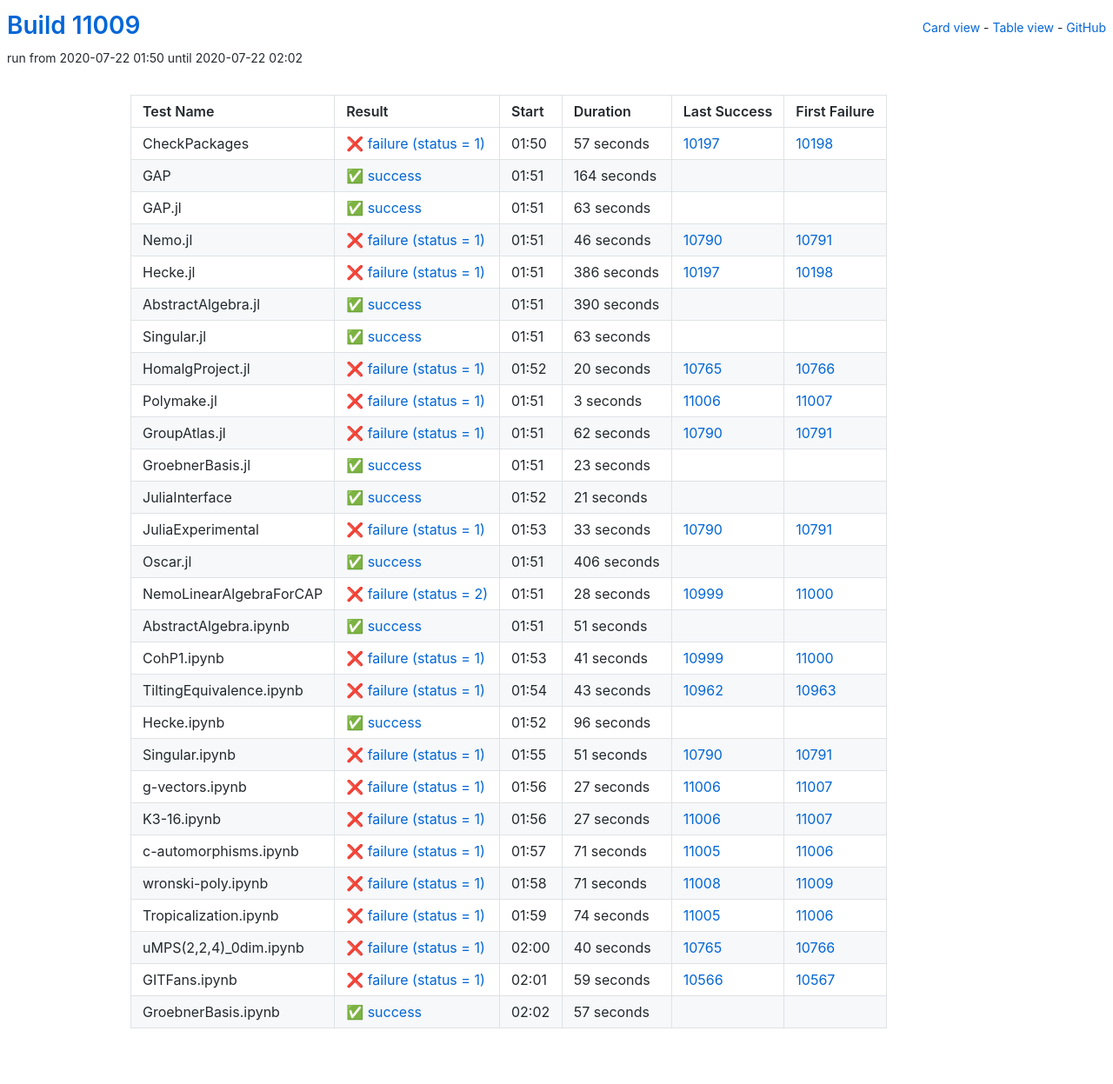
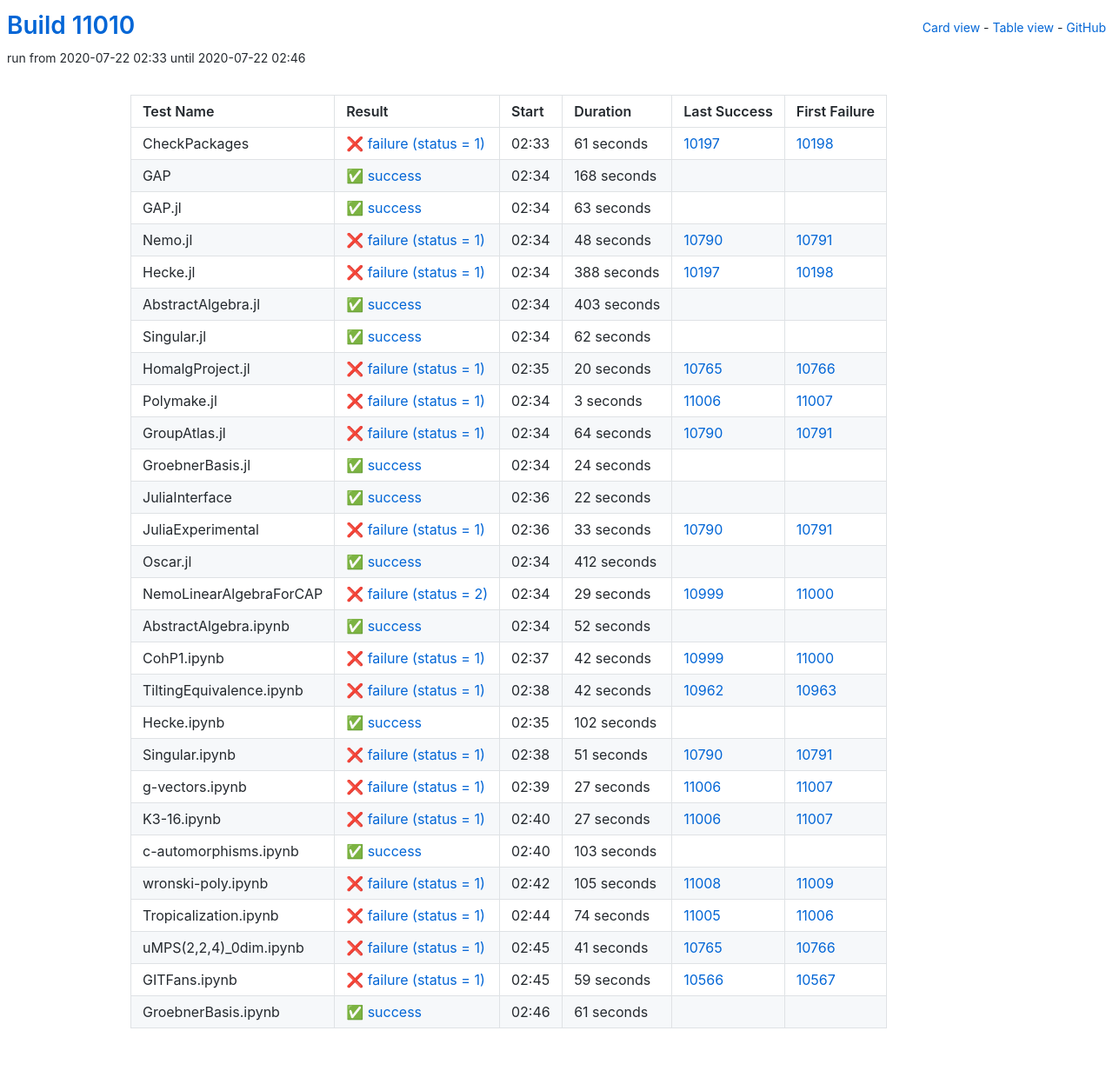
Before and after one commit to oscar-system/oscar-ci-status, a Jekyll site: the page built from table.html, in a window 1280 px wide. Shown: the whole page at 87% size. Built offline with Jekyll 4.4.1, drawn with Linux system fonts in a browser that asks for light colours.

Commit message:
Build #11010

```diff
--- a/_data/ci.yml
+++ b/_data/ci.yml
@@ -1,6 +1,6 @@
 ---
-build: 11009
-build_url: https://oscarci.mathematik.uni-kl.de/job/oscar/11009/
+build: 11010
+build_url: https://oscarci.mathematik.uni-kl.de/job/oscar/11010/
 job: oscar
 organization: oscar-system
 repo: oscar-ci-status
@@ -8,32 +8,32 @@
 tests:
 - name: CheckPackages
   id: checkpackages
-  log: https://oscarci.mathematik.uni-kl.de/job/oscar/11009/artifact/logs/build-11009/CheckPackages.log
-  start: 2020-07-22 01:50
+  log: https://oscarci.mathematik.uni-kl.de/job/oscar/11010/artifact/logs/build-11010/CheckPackages.log
+  start: 2020-07-22 02:33
   success: false
   exitcode: 1
   status: failure
-  duration: 57
+  duration: 61
   last_success: 10197
   last_success_url: https://oscarci.mathematik.uni-kl.de/job/oscar/10197/
   first_failure: 10198
   first_failure_url: https://oscarci.mathematik.uni-kl.de/job/oscar/10198/
 - name: GAP
   id: gap
-  log: https://oscarci.mathematik.uni-kl.de/job/oscar/11009/artifact/logs/build-11009/GAP.log
-  start: 2020-07-22 01:51
+  log: https://oscarci.mathematik.uni-kl.de/job/oscar/11010/artifact/logs/build-11010/GAP.log
+  start: 2020-07-22 02:34
   success: true
   exitcode: 0
   status: success
-  duration: 164
+  duration: 168
   last_success: false
   last_success_url:
   first_failure: false
   first_failure_url:
 - name: GAP.jl
   id: gap-jl
-  log: https://oscarci.mathematik.uni-kl.de/job/oscar/11009/artifact/logs/build-11009/GAP.jl.log
-  start: 2020-07-22 01:51
+  log: https://oscarci.mathematik.uni-kl.de/job/oscar/11010/artifact/logs/build-11010/GAP.jl.log
+  start: 2020-07-22 02:34
   success: true
   exitcode: 0
   status: success
@@ -44,56 +44,56 @@
   first_failure_url:
 - name: Nemo.jl
   id: nemo-jl
-  log: https://oscarci.mathematik.uni-kl.de/job/oscar/11009/artifact/logs/build-11009/Nemo.jl.log
-  start: 2020-07-22 01:51
+  log: https://oscarci.mathematik.uni-kl.de/job/oscar/11010/artifact/logs/build-11010/Nemo.jl.log
+  start: 2020-07-22 02:34
   success: false
   exitcode: 1
   status: failure
-  duration: 46
+  duration: 48
   last_success: 10790
   last_success_url: https://oscarci.mathematik.uni-kl.de/job/oscar/10790/
   first_failure: 10791
   first_failure_url: https://oscarci.mathematik.uni-kl.de/job/oscar/10791/
 - name: Hecke.jl
   id: hecke-jl
-  log: https://oscarci.mathematik.uni-kl.de/job/oscar/11009/artifact/logs/build-11009/Hecke.jl.log
-  start: 2020-07-22 01:51
+  log: https://oscarci.mathematik.uni-kl.de/job/oscar/11010/artifact/logs/build-11010/Hecke.jl.log
+  start: 2020-07-22 02:34
   success: false
   exitcode: 1
   status: failure
-  duration: 386
+  duration: 388
   last_success: 10197
   last_success_url: https://oscarci.mathematik.uni-kl.de/job/oscar/10197/
   first_failure: 10198
   first_failure_url: https://oscarci.mathematik.uni-kl.de/job/oscar/10198/
 - name: AbstractAlgebra.jl
   id: abstractalgebra-jl
-  log: https://oscarci.mathematik.uni-kl.de/job/oscar/11009/artifact/logs/build-11009/AbstractAlgebra.jl.log
-  start: 2020-07-22 01:51
+  log: https://oscarci.mathematik.uni-kl.de/job/oscar/11010/artifact/logs/build-11010/AbstractAlgebra.jl.log
+  start: 2020-07-22 02:34
   success: true
   exitcode: 0
   status: success
-  duration: 390
+  duration: 403
   last_success: false
   last_success_url:
   first_failure: false
   first_failure_url:
 - name: Singular.jl
   id: singular-jl
-  log: https://oscarci.mathematik.uni-kl.de/job/oscar/11009/artifact/logs/build-11009/Singular.jl.log
-  start: 2020-07-22 01:51
+  log: https://oscarci.mathematik.uni-kl.de/job/oscar/11010/artifact/logs/build-11010/Singular.jl.log
+  start: 2020-07-22 02:34
   success: true
   exitcode: 0
   status: success
-  duration: 63
+  duration: 62
   last_success: false
   last_success_url:
   first_failure: false
   first_failure_url:
 - name: HomalgProject.jl
   id: homalgproject-jl
-  log: https://oscarci.mathematik.uni-kl.de/job/oscar/11009/artifact/logs/build-11009/HomalgProject.jl.log
-  start: 2020-07-22 01:52
+  log: https://oscarci.mathematik.uni-kl.de/job/oscar/11010/artifact/logs/build-11010/HomalgProject.jl.log
+  start: 2020-07-22 02:35
   success: false
   exitcode: 1
   status: failure
@@ -104,8 +104,8 @@
   first_failure_url: https://oscarci.mathematik.uni-kl.de/job/oscar/10766/
 - name: Polymake.jl
   id: polymake-jl
-  log: https://oscarci.mathematik.uni-kl.de/job/oscar/11009/artifact/logs/build-11009/Polymake.jl.log
-  start: 2020-07-22 01:51
+  log: https://oscarci.mathematik.uni-kl.de/job/oscar/11010/artifact/logs/build-11010/Polymake.jl.log
+  start: 2020-07-22 02:34
   success: false
   exitcode: 1
   status: failure
@@ -116,44 +116,44 @@
   first_failure_url: https://oscarci.mathematik.uni-kl.de/job/oscar/11007/
 - name: GroupAtlas.jl
   id: groupatlas-jl
-  log: https://oscarci.mathematik.uni-kl.de/job/oscar/11009/artifact/logs/build-11009/GroupAtlas.jl.log
-  start: 2020-07-22 01:51
+  log: https://oscarci.mathematik.uni-kl.de/job/oscar/11010/artifact/logs/build-11010/GroupAtlas.jl.log
+  start: 2020-07-22 02:34
   success: false
   exitcode: 1
   status: failure
-  duration: 62
+  duration: 64
   last_success: 10790
   last_success_url: https://oscarci.mathematik.uni-kl.de/job/oscar/10790/
   first_failure: 10791
   first_failure_url: https://oscarci.mathematik.uni-kl.de/job/oscar/10791/
 - name: GroebnerBasis.jl
   id: groebnerbasis-jl
-  log: https://oscarci.mathematik.uni-kl.de/job/oscar/11009/artifact/logs/build-11009/GroebnerBasis.jl.log
-  start: 2020-07-22 01:51
+  log: https://oscarci.mathematik.uni-kl.de/job/oscar/11010/artifact/logs/build-11010/GroebnerBasis.jl.log
+  start: 2020-07-22 02:34
   success: true
   exitcode: 0
   status: success
-  duration: 23
+  duration: 24
   last_success: false
   last_success_url:
   first_failure: false
   first_failure_url:
 - name: JuliaInterface
   id: juliainterface
-  log: https://oscarci.mathematik.uni-kl.de/job/oscar/11009/artifact/logs/build-11009/JuliaInterface.log
-  start: 2020-07-22 01:52
+  log: https://oscarci.mathematik.uni-kl.de/job/oscar/11010/artifact/logs/build-11010/JuliaInterface.log
+  start: 2020-07-22 02:36
   success: true
   exitcode: 0
   status: success
-  duration: 21
+  duration: 22
   last_success: false
   last_success_url:
   first_failure: false
   first_failure_url:
 - name: JuliaExperimental
   id: juliaexperimental
-  log: https://oscarci.mathematik.uni-kl.de/job/oscar/11009/artifact/logs/build-11009/JuliaExperimental.log
-  start: 2020-07-22 01:53
+  log: https://oscarci.mathematik.uni-kl.de/job/oscar/11010/artifact/logs/build-11010/JuliaExperimental.log
+  start: 2020-07-22 02:36
   success: false
   exitcode: 1
   status: failure
@@ -164,80 +164,80 @@
   first_failure_url: https://oscarci.mathematik.uni-kl.de/job/oscar/10791/
 - name: Oscar.jl
   id: oscar-jl
-  log: https://oscarci.mathematik.uni-kl.de/job/oscar/11009/artifact/logs/build-11009/Oscar.jl.log
-  start: 2020-07-22 01:51
+  log: https://oscarci.mathematik.uni-kl.de/job/oscar/11010/artifact/logs/build-11010/Oscar.jl.log
+  start: 2020-07-22 02:34
   success: true
   exitcode: 0
   status: success
-  duration: 406
+  duration: 412
   last_success: false
   last_success_url:
   first_failure: false
   first_failure_url:
 - name: NemoLinearAlgebraForCAP
   id: nemolinearalgebraforcap
-  log: https://oscarci.mathematik.uni-kl.de/job/oscar/11009/artifact/logs/build-11009/NemoLinearAlgebraForCAP.log
-  start: 2020-07-22 01:51
+  log: https://oscarci.mathematik.uni-kl.de/job/oscar/11010/artifact/logs/build-11010/NemoLinearAlgebraForCAP.log
+  start: 2020-07-22 02:34
   success: false
   exitcode: 2
   status: failure
-  duration: 28
+  duration: 29
   last_success: 10999
   last_success_url: https://oscarci.mathematik.uni-kl.de/job/oscar/10999/
   first_failure: 11000
   first_failure_url: https://oscarci.mathematik.uni-kl.de/job/oscar/11000/
 - name: AbstractAlgebra.ipynb
   id: abstractalgebra-ipynb
-  log: https://oscarci.mathematik.uni-kl.de/job/oscar/11009/artifact/logs/build-11009/AbstractAlgebra.ipynb.log
-  start: 2020-07-22 01:51
+  log: https://oscarci.mathematik.uni-kl.de/job/oscar/11010/artifact/logs/build-11010/AbstractAlgebra.ipynb.log
+  start: 2020-07-22 02:34
   success: true
   exitcode: 0
   status: success
-  duration: 51
+  duration: 52
   last_success: false
   last_success_url:
   first_failure: false
   first_failure_url:
 - name: CohP1.ipynb
   id: cohp1-ipynb
-  log: https://oscarci.mathematik.uni-kl.de/job/oscar/11009/artifact/logs/build-11009/CohP1.ipynb.log
-  start: 2020-07-22 01:53
+  log: https://oscarci.mathematik.uni-kl.de/job/oscar/11010/artifact/logs/build-11010/CohP1.ipynb.log
+  start: 2020-07-22 02:37
   success: false
   exitcode: 1
   status: failure
-  duration: 41
+  duration: 42
   last_success: 10999
   last_success_url: https://oscarci.mathematik.uni-kl.de/job/oscar/10999/
   first_failure: 11000
   first_failure_url: https://oscarci.mathematik.uni-kl.de/job/oscar/11000/
 - name: TiltingEquivalence.ipynb
   id: tiltingequivalence-ipynb
-  log: https://oscarci.mathematik.uni-kl.de/job/oscar/11009/artifact/logs/build-11009/TiltingEquivalence.ipynb.log
-  start: 2020-07-22 01:54
+  log: https://oscarci.mathematik.uni-kl.de/job/oscar/11010/artifact/logs/build-11010/TiltingEquivalence.ipynb.log
+  start: 2020-07-22 02:38
   success: false
   exitcode: 1
   status: failure
-  duration: 43
+  duration: 42
   last_success: 10962
   last_success_url: https://oscarci.mathematik.uni-kl.de/job/oscar/10962/
   first_failure: 10963
   first_failure_url: https://oscarci.mathematik.uni-kl.de/job/oscar/10963/
 - name: Hecke.ipynb
   id: hecke-ipynb
-  log: https://oscarci.mathematik.uni-kl.de/job/oscar/11009/artifact/logs/build-11009/Hecke.ipynb.log
-  start: 2020-07-22 01:52
+  log: https://oscarci.mathematik.uni-kl.de/job/oscar/11010/artifact/logs/build-11010/Hecke.ipynb.log
+  start: 2020-07-22 02:35
   success: true
   exitcode: 0
   status: success
-  duration: 96
+  duration: 102
   last_success: false
   last_success_url:
   first_failure: false
   first_failure_url:
 - name: Singular.ipynb
   id: singular-ipynb
-  log: https://oscarci.mathematik.uni-kl.de/job/oscar/11009/artifact/logs/build-11009/Singular.ipynb.log
-  start: 2020-07-22 01:55
+  log: https://oscarci.mathematik.uni-kl.de/job/oscar/11010/artifact/logs/build-11010/Singular.ipynb.log
+  start: 2020-07-22 02:38
   success: false
   exitcode: 1
   status: failure
@@ -248,8 +248,8 @@
   first_failure_url: https://oscarci.mathematik.uni-kl.de/job/oscar/10791/
 - name: g-vectors.ipynb
   id: g-vectors-ipynb
-  log: https://oscarci.mathematik.uni-kl.de/job/oscar/11009/artifact/logs/build-11009/g-vectors.ipynb.log
-  start: 2020-07-22 01:56
+  log: https://oscarci.mathematik.uni-kl.de/job/oscar/11010/artifact/logs/build-11010/g-vectors.ipynb.log
+  start: 2020-07-22 02:39
   success: false
   exitcode: 1
   status: failure
@@ -260,8 +260,8 @@
   first_failure_url: https://oscarci.mathematik.uni-kl.de/job/oscar/11007/
 - name: K3-16.ipynb
   id: k3-16-ipynb
-  log: https://oscarci.mathematik.uni-kl.de/job/oscar/11009/artifact/logs/build-11009/K3-16.ipynb.log
-  start: 2020-07-22 01:56
+  log: https://oscarci.mathematik.uni-kl.de/job/oscar/11010/artifact/logs/build-11010/K3-16.ipynb.log
+  start: 2020-07-22 02:40
   success: false
   exitcode: 1
   status: failure
@@ -272,32 +272,32 @@
   first_failure_url: https://oscarci.mathematik.uni-kl.de/job/oscar/11007/
 - name: c-automorphisms.ipynb
   id: c-automorphisms-ipynb
-  log: https://oscarci.mathematik.uni-kl.de/job/oscar/11009/artifact/logs/build-11009/c-automorphisms.ipynb.log
-  start: 2020-07-22 01:57
+  log: https://oscarci.mathematik.uni-kl.de/job/oscar/11010/artifact/logs/build-11010/c-automorphisms.ipynb.log
+  start: 2020-07-22 02:40
+  success: true
+  exitcode: 0
+  status: success
+  duration: 103
+  last_success: false
+  last_success_url:
+  first_failure: false
+  first_failure_url:
+- name: wronski-poly.ipynb
+  id: wronski-poly-ipynb
+  log: https://oscarci.mathematik.uni-kl.de/job/oscar/11010/artifact/logs/build-11010/wronski-poly.ipynb.log
+  start: 2020-07-22 02:42
   success: false
   exitcode: 1
   status: failure
-  duration: 71
-  last_success: 11005
-  last_success_url: https://oscarci.mathematik.uni-kl.de/job/oscar/11005/
-  first_failure: 11006
-  first_failure_url: https://oscarci.mathematik.uni-kl.de/job/oscar/11006/
-- name: wronski-poly.ipynb
-  id: wronski-poly-ipynb
-  log: https://oscarci.mathematik.uni-kl.de/job/oscar/11009/artifact/logs/build-11009/wronski-poly.ipynb.log
-  start: 2020-07-22 01:58
-  success: false
-  exitcode: 1
-  status: failure
-  duration: 71
+  duration: 105
   last_success: 11008
   last_success_url: https://oscarci.mathematik.uni-kl.de/job/oscar/11008/
   first_failure: 11009
   first_failure_url: https://oscarci.mathematik.uni-kl.de/job/oscar/11009/
 - name: Tropicalization.ipynb
   id: tropicalization-ipynb
-  log: https://oscarci.mathematik.uni-kl.de/job/oscar/11009/artifact/logs/build-11009/Tropicalization.ipynb.log
-  start: 2020-07-22 01:59
+  log: https://oscarci.mathematik.uni-kl.de/job/oscar/11010/artifact/logs/build-11010/Tropicalization.ipynb.log
+  start: 2020-07-22 02:44
   success: false
   exitcode: 1
   status: failure
@@ -308,20 +308,20 @@
   first_failure_url: https://oscarci.mathematik.uni-kl.de/job/oscar/11006/
 - name: uMPS(2,2,4)_0dim.ipynb
   id: umps-2-2-4-0dim-ipynb
-  log: https://oscarci.mathematik.uni-kl.de/job/oscar/11009/artifact/logs/build-11009/uMPS-2-2-4-_0dim.ipynb.log
-  start: 2020-07-22 02:00
+  log: https://oscarci.mathematik.uni-kl.de/job/oscar/11010/artifact/logs/build-11010/uMPS-2-2-4-_0dim.ipynb.log
+  start: 2020-07-22 02:45
   success: false
   exitcode: 1
   status: failure
-  duration: 40
+  duration: 41
   last_success: 10765
   last_success_url: https://oscarci.mathematik.uni-kl.de/job/oscar/10765/
   first_failure: 10766
   first_failure_url: https://oscarci.mathematik.uni-kl.de/job/oscar/10766/
 - name: GITFans.ipynb
   id: gitfans-ipynb
-  log: https://oscarci.mathematik.uni-kl.de/job/oscar/11009/artifact/logs/build-11009/GITFans.ipynb.log
-  start: 2020-07-22 02:01
+  log: https://oscarci.mathematik.uni-kl.de/job/oscar/11010/artifact/logs/build-11010/GITFans.ipynb.log
+  start: 2020-07-22 02:45
   success: false
   exitcode: 1
   status: failure
@@ -332,12 +332,12 @@
   first_failure_url: https://oscarci.mathematik.uni-kl.de/job/oscar/10567/
 - name: GroebnerBasis.ipynb
   id: groebnerbasis-ipynb
-  log: https://oscarci.mathematik.uni-kl.de/job/oscar/11009/artifact/logs/build-11009/GroebnerBasis.ipynb.log
-  start: 2020-07-22 02:02
+  log: https://oscarci.mathematik.uni-kl.de/job/oscar/11010/artifact/logs/build-11010/GroebnerBasis.ipynb.log
+  start: 2020-07-22 02:46
   success: true
   exitcode: 0
   status: success
-  duration: 57
+  duration: 61
   last_success: false
   last_success_url:
   first_failure: false
```
Also changed, not shown: README.md.
